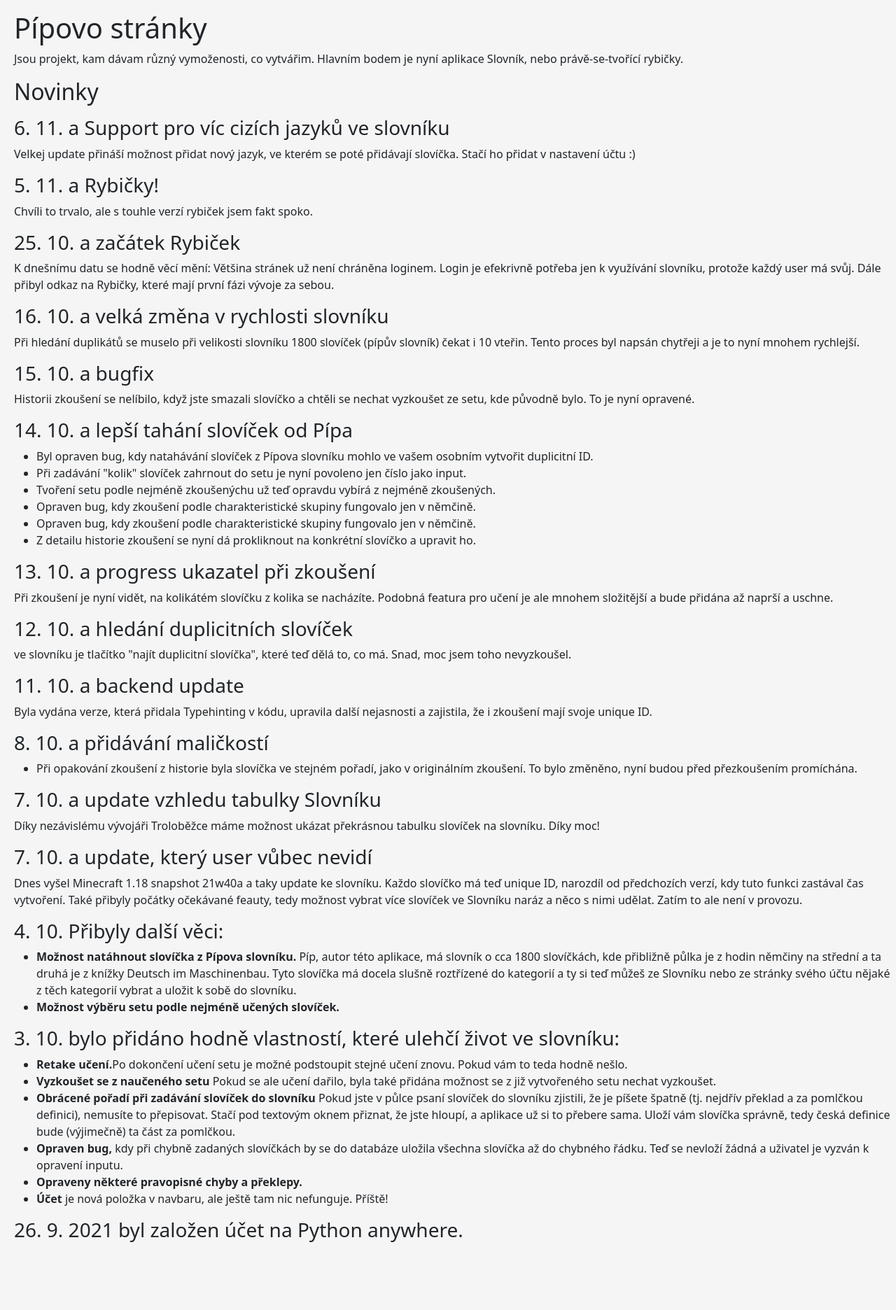
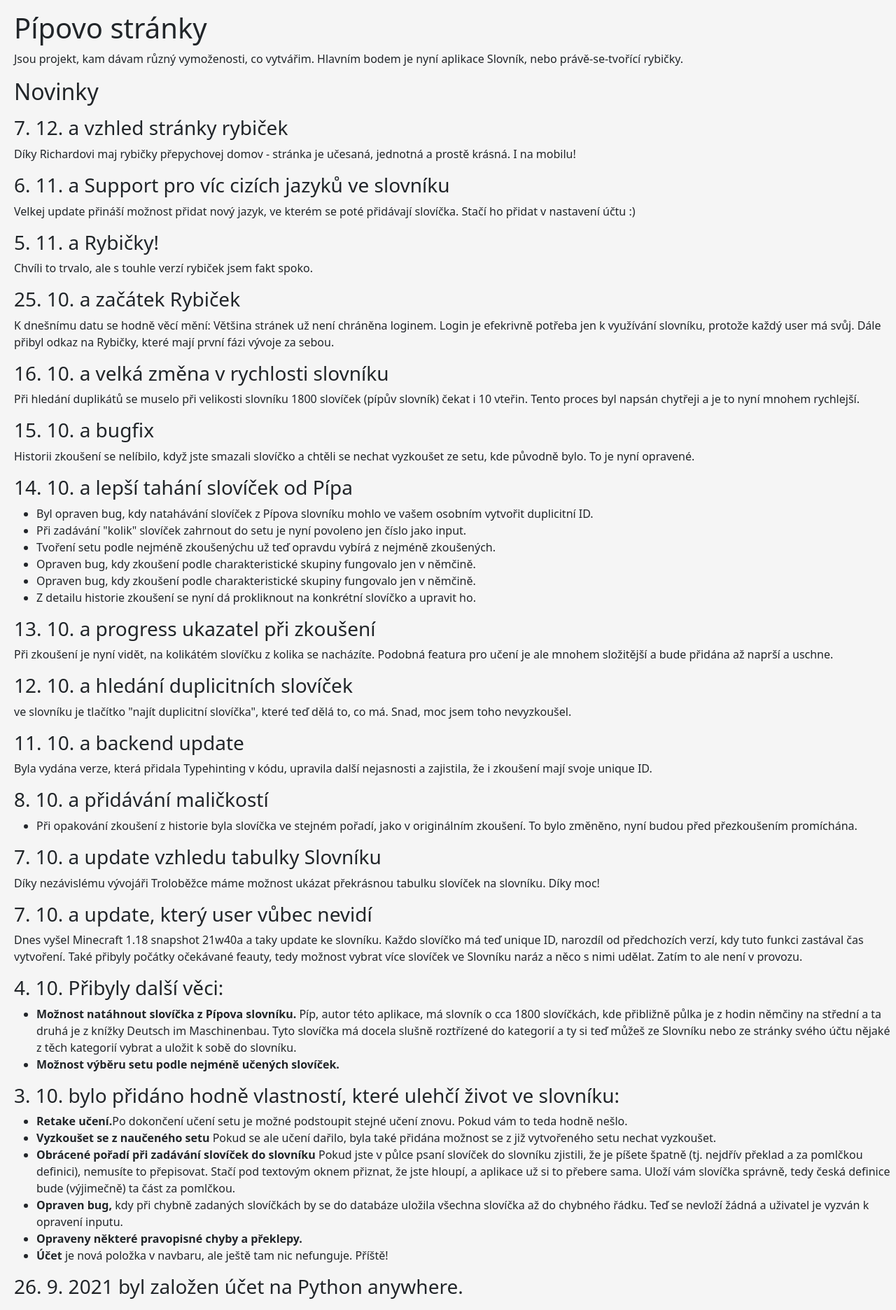
Before and after one commit to piipecek/piipovo_stranky, a Flask app: page /dashboard in a window 1280 px wide. Shown: the part 216-2088 px from the top of the page at 70% size. Before the commit the page ends 1991 px from the top, so only its background shows below. Run offline with Flask 2, Linux system fonts and the light colour scheme.

Commit message:
rybicky style dashboard

```diff
--- a/website/static/js/rybicky.mjs
+++ b/website/static/js/rybicky.mjs
@@ -53,7 +53,7 @@ const window_aspect_ratio = window.innerWidth / window.innerHeight;
 const aspect_threshold = 0.6;
 const width_threshold = 880;
 const is_small_device = (window_aspect_ratio < aspect_threshold || window.innerWidth < width_threshold);
-const aspect_ratio = is_small_device ? 1 : 0.45; // Mobily/tablety mají čtvercový canvas
+const aspect_ratio = is_small_device ? 1 : 0.5; // Mobily/tablety mají čtvercový canvas
 const width = is_small_device ? 500 : 1000; // Menší render width pro mobily/tablety
 const height = aspect_ratio * width;
 canvas.width = width;
--- a/website/templates/dashboard.html
+++ b/website/templates/dashboard.html
@@ -5,6 +5,10 @@
     Jsou projekt, kam dávam různý vymoženosti, co vytvářim. Hlavním bodem je nyní aplikace Slovník, nebo právě-se-tvořící rybičky.
 </p>
 <h2>Novinky</h2>
+<p>
+    <h3>7. 12. a vzhled stránky rybiček</h3>
+    Díky Richardovi maj rybičky přepychovej domov - stránka je učesaná, jednotná a prostě krásná. I na mobilu!
+</p>
 <p>
     <h3>6. 11. a Support pro víc cizích jazyků ve slovníku</h3>
     Velkej update přináší možnost přidat nový jazyk, ve kterém se poté přidávají slovíčka. Stačí ho přidat v nastavení účtu :)
--- a/website/templates/rybicky.html
+++ b/website/templates/rybicky.html
@@ -24,7 +24,7 @@
 
     <!-- Row 2 -->
     <label  style="grid-area: velikost;" class="grid-item" for="velikost_ryby">Velikost ryby: <span id="velikost_ryby_display"></span></label>
-    <input  style="grid-area: velikost-ren;" class="grid-item form-range" type="range" id="velikost_ryby" min="1" max="100" value="20"/>
+    <input  style="grid-area: velikost-ren;" class="grid-item form-range" type="range" id="velikost_ryby" min="1" max="100" value="15"/>
     <label  style="grid-area: rychlost;" class="grid-item" for="rychlost">Rychlost: <span id="rychlost_display"></span></label>
     <input  style="grid-area: rychlost-ren;" class="grid-item form-range" type="range" id="rychlost" min="0" max="1000" value="400"/>
 
```
